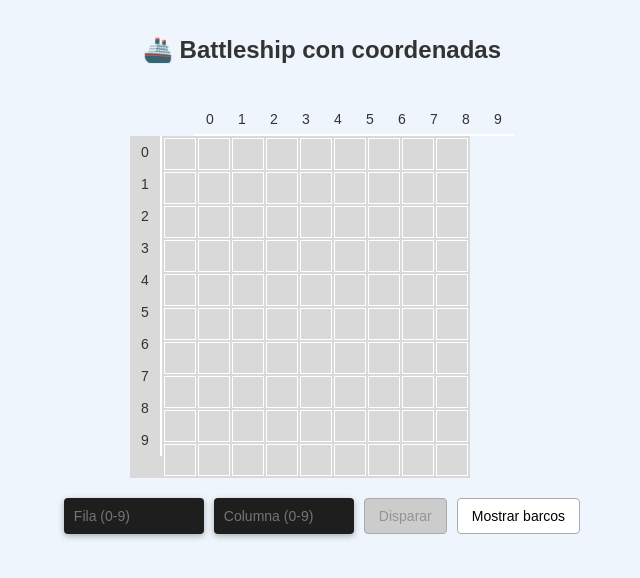
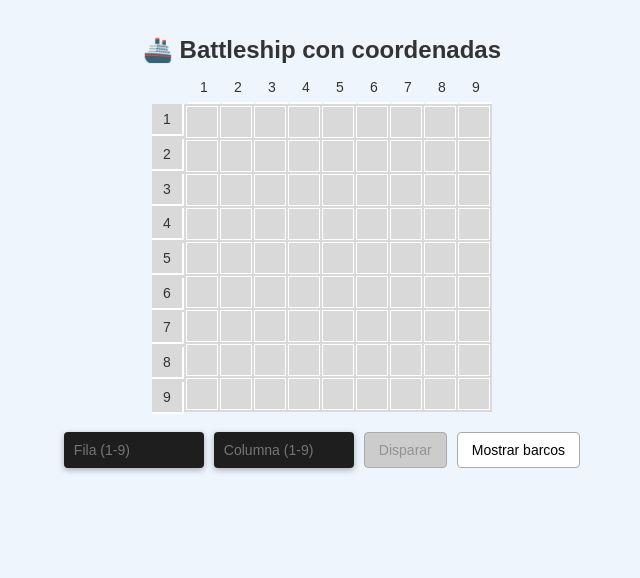
Before and after one commit to munyiihc/BattelShip, a plain HTML site: page index.html in a window 1280 px wide. Shown: the whole page, without its empty margins (318-958 px from the left). Drawn offline with Linux system fonts and the light colour scheme.

Commit message:
Ultimos cambios

```diff
--- a/app.js
+++ b/app.js
@@ -23,61 +23,68 @@ const showShipsButton = document.getElementById('show-ships-button');
 
 // Render del tablero con 100 divs dentro (flex-wrap: wrap)
 function renderBoard() {
-  board.innerHTML = '';
+  board.innerHTML = '';  // Limpiar el tablero antes de volver a renderizarlo
 
-  for(let r=0; r<10; r++) {
-    for(let c=0; c<10; c++) {
+  // Iterar de 0 a 8 para crear un tablero de 9x9
+  for (let r = 0; r < 9; r++) {
+    for (let c = 0; c < 9; c++) {
       const cell = document.createElement('div');
       cell.classList.add('cell');
 
-      const cellValue = gameBoard[r][c];
+      const cellValue = gameBoard[r][c]; // Acceder a las celdas del tablero
 
-      if(cellValue === 0) cell.classList.add('empty');
-      else if(cellValue === 1) {
-        if(shipsVisible) cell.classList.add('ship');
+      // Dependiendo del valor de la celda, asignar la clase correspondiente
+      if (cellValue === 0) cell.classList.add('empty');
+      else if (cellValue === 1) {
+        if (shipsVisible) cell.classList.add('ship');
         else cell.classList.add('empty');
       }
-      else if(cellValue === 2) cell.classList.add('hit');
-      else if(cellValue === 3) cell.classList.add('miss');
+      else if (cellValue === 2) cell.classList.add('hit');
+      else if (cellValue === 3) cell.classList.add('miss');
 
-      // Al hacer clic dispara directo en esta celda
+      // Al hacer clic en la celda, disparar directamente
       cell.addEventListener('click', () => {
-        fireTorpedo(r, c);
+        fireTorpedo(r, c);  // Pasar las coordenadas correctamente
       });
 
-      board.appendChild(cell);
+      board.appendChild(cell); // Añadir la celda al tablero
     }
   }
 }
 
 // Función disparar con coordenadas recibidas o con inputs
 function fireTorpedo(row, col) {
-  if(row === undefined || col === undefined) {
-    row = parseInt(inputRow.value, 10);
-    col = parseInt(inputCol.value, 10);
+  if (row === undefined || col === undefined) {
+    // Parsear correctamente las coordenadas ingresadas
+    row = parseInt(inputRow.value) - 1; // Restar 1 para que los índices sean de 0 a 8
+    col = parseInt(inputCol.value) - 1;
 
-    if(isNaN(row) || isNaN(col) || row < 0 || row > 9 || col < 0 || col > 9) {
-      alert('Por favor ingresa coordenadas válidas (0-9)');
+    // Validar que las coordenadas sean correctas
+    if (isNaN(row) || isNaN(col) || row < 0 || row > 8 || col < 0 || col > 8) {
+      alert('Por favor ingresa coordenadas válidas (1-9)');
       return;
     }
   }
 
-  if(gameBoard[row][col] === 2 || gameBoard[row][col] === 3) {
+  // Comprobar si ya se disparó en esa celda
+  if (gameBoard[row][col] === 2 || gameBoard[row][col] === 3) {
     alert('Ya disparaste en esta celda');
     return;
   }
 
-  if(gameBoard[row][col] === 1) {
-    gameBoard[row][col] = 2; // tocado
-  } else if(gameBoard[row][col] === 0) {
-    gameBoard[row][col] = 3; // fallido
+  // Si el disparo es a un barco
+  if (gameBoard[row][col] === 1) {
+    gameBoard[row][col] = 2; // Marca la celda como tocada
+  } else if (gameBoard[row][col] === 0) {
+    gameBoard[row][col] = 3; // Marca la celda como agua (fallo)
   }
 
+  // Limpiar los inputs y deshabilitar el botón
   inputRow.value = '';
   inputCol.value = '';
   fireButton.disabled = true;
 
-  renderBoard();
+  renderBoard(); // Volver a renderizar el tablero
 }
 
 // Mostrar u ocultar barcos
@@ -88,15 +95,15 @@ function toggleShips() {
 }
 
 // Habilitar botón disparar solo si ambos inputs tienen valor
+// Habilitar el botón de disparo solo si ambos inputs tienen valor
 function checkInputs() {
   fireButton.disabled = !(inputRow.value !== '' && inputCol.value !== '');
 }
 
-// Listeners
+// Listeners para entradas y disparo
 fireButton.addEventListener('click', () => fireTorpedo());
 showShipsButton.addEventListener('click', toggleShips);
 inputRow.addEventListener('input', checkInputs);
 inputCol.addEventListener('input', checkInputs);
-
 // Inicializar
 renderBoard();
--- a/index.html
+++ b/index.html
@@ -10,11 +10,9 @@
   <h1>🚢 Battleship con coordenadas</h1>
 
   <div class="board-container">
-    <!-- fila de coordenadas (columnas) -->
+    <!-- fila de coordenadas horizontales -->
     <div class="coords-row">
       <div class="corner"></div> <!-- esquina vacía -->
-      <!-- coordenadas columna 0 a 9 -->
-      <div class="coord">0</div>
       <div class="coord">1</div>
       <div class="coord">2</div>
       <div class="coord">3</div>
@@ -26,11 +24,9 @@
       <div class="coord">9</div>
     </div>
 
-    <!-- filas con coordenadas y tablero -->
     <div class="board-with-rows">
-      <!-- Coordenadas filas -->
+      <!-- coordenadas verticales -->
       <div class="coords-col">
-        <div class="coord">0</div>
         <div class="coord">1</div>
         <div class="coord">2</div>
         <div class="coord">3</div>
@@ -42,14 +38,14 @@
         <div class="coord">9</div>
       </div>
 
-      <!-- Tablero -->
+      <!-- tablero de juego -->
       <div id="game-board" class="board"></div>
     </div>
   </div>
 
   <div class="controls">
-    <input type="number" id="input-row" placeholder="Fila (0-9)" min="0" max="9" />
-    <input type="number" id="input-col" placeholder="Columna (0-9)" min="0" max="9" />
+    <input type="number" id="input-row" placeholder="Fila (1-9)" min="1" max="9" />
+    <input type="number" id="input-col" placeholder="Columna (1-9)" min="1" max="9" />
     <button id="fire-button" disabled>Disparar</button>
     <button id="show-ships-button">Mostrar barcos</button>
   </div>
--- a/style.css
+++ b/style.css
@@ -16,13 +16,17 @@ h1 {
   display: inline-block;
   user-select: none;
   margin-top: 20px;
+  position: relative; /* Contenedor relativo para las coordenadas */
 }
 
 /* Coordenadas horizontales */
 .coords-row {
   display: flex;
-  justify-content: flex-start;
-  margin-left: 32px; /* espacio para la columna de coordenadas izquierda */
+  justify-content: space-around;
+  position: absolute;
+  top: -32px; /* Alinearlas arriba del tablero */
+  width: 100%;
+  left: 1px;
 }
 
 .corner {
@@ -39,10 +43,6 @@ h1 {
   font-size: 14px;
   color: #333;
   box-sizing: border-box;
-}
-
-/* Coordenadas superiores */
-.coords-row .coord {
   border-bottom: 2px solid #fff;
 }
 
@@ -50,16 +50,28 @@ h1 {
 .coords-col {
   display: flex;
   flex-direction: column;
+  justify-content:space-around;
+  position: absolute;
+  left: -32px; /* Alinearlas al borde izquierdo del tablero */
+  top: 0px;  /* Alinearlas al borde del tablero */
   background-color: #d9d9d9;
+  gap: 0.17rem;
 }
 
 .coords-col .coord {
+  width: 32px;
+  height: 32px;
   border-right: 2px solid #fff;
+  display: flex;
+  align-items: center;
+  justify-content: center;
 }
 
 /* Contenedor tablero + coordenadas verticales */
 .board-with-rows {
   display: flex;
+  position: relative; /* Necesario para alinear las coordenadas con el tablero */
+  margin-left: 32px;  /* Espacio para las coordenadas verticales */
 }
 
 /* Tablero 9x9 con márgenes entre celdas */
@@ -83,7 +95,6 @@ h1 {
   transition: background-color 0.2s ease;
 }
 
-/* Estados */
 .cell.empty {
   background-color: #d9d9d9;
 }
@@ -98,7 +109,7 @@ h1 {
 
 .cell.ship {
   background-color: transparent;
-  border: 2px solid orange;
+  border: 1px solid orange;
 }
 
 /* Controles debajo */
```
